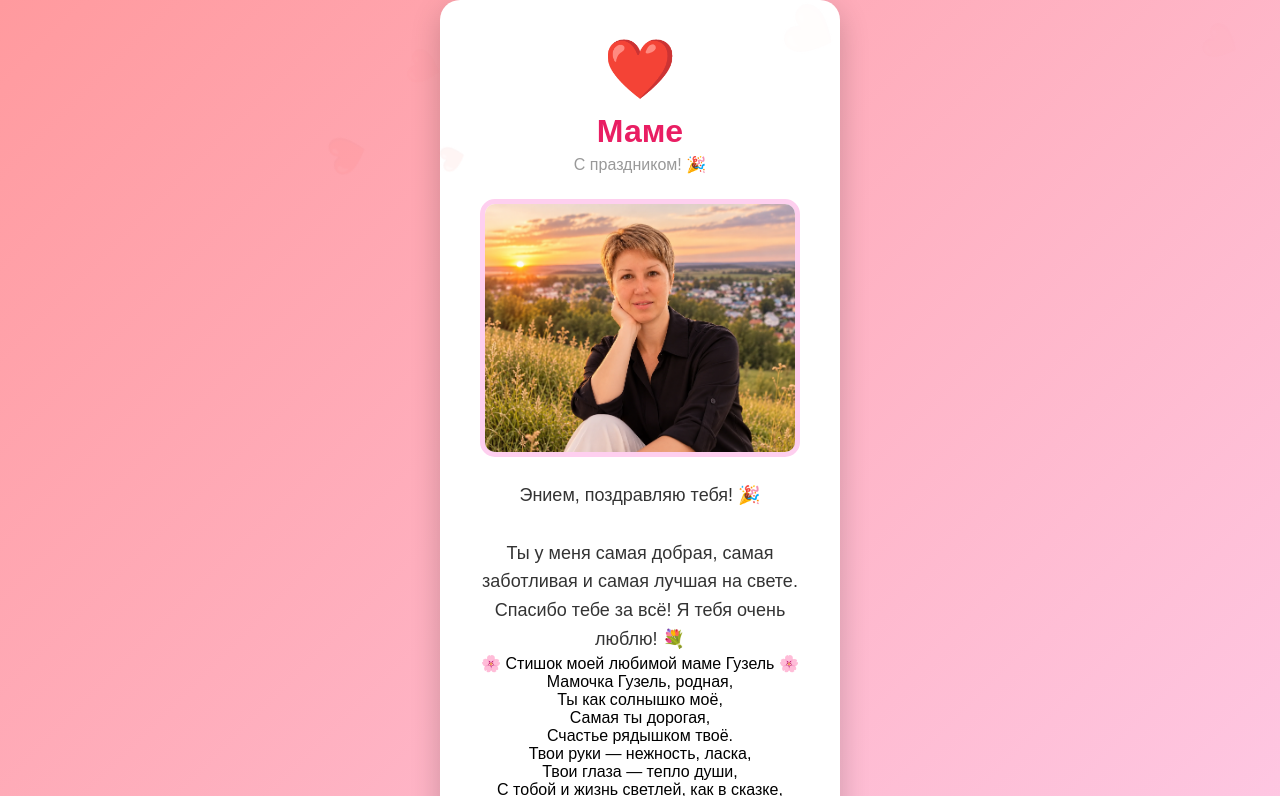
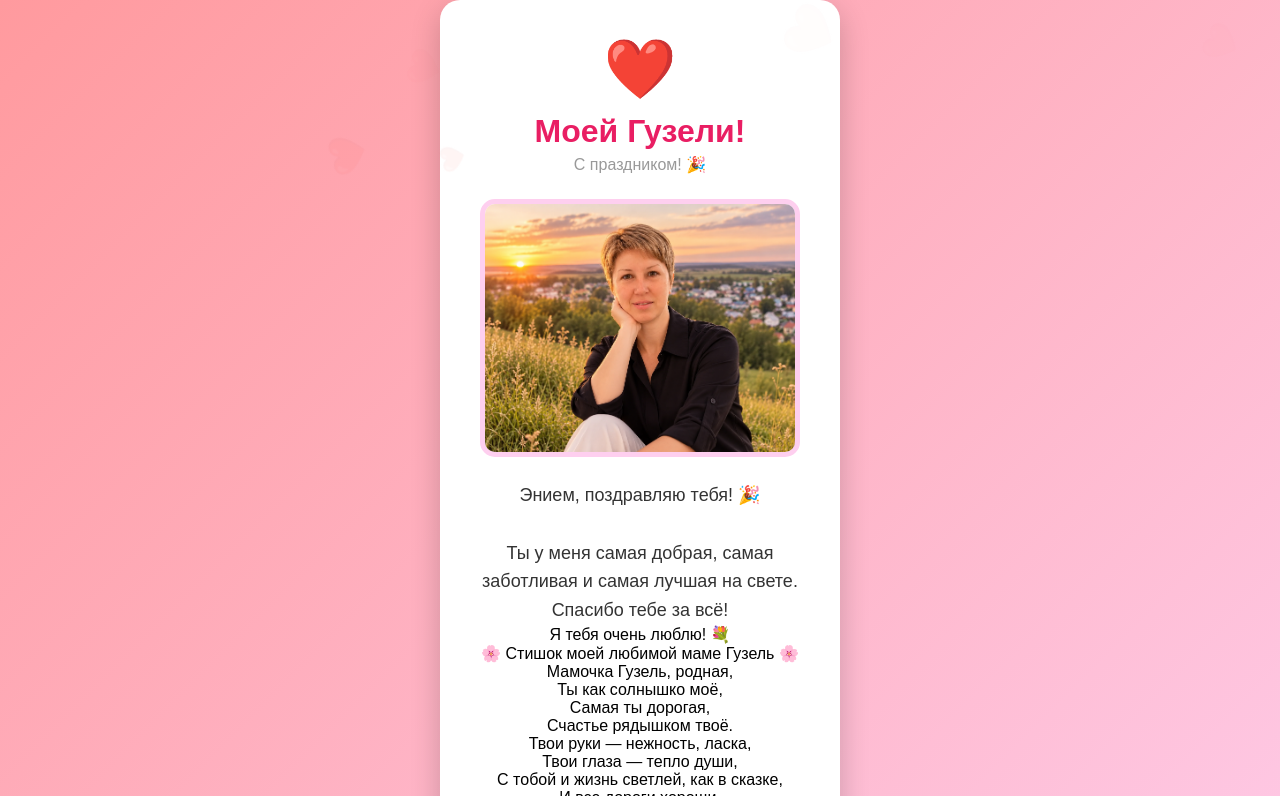
Before and after one commit to edwisl/guzel29.11.2026, a website: page index.html in a window 1280 px wide. Both pictures are taken after a click on the button "Открыть открытку". Shown: the top 796 px of the page. Drawn offline with Linux system fonts and the light colour scheme.

Commit message:
Update index.html

```diff
--- a/index.html
+++ b/index.html
@@ -2,38 +2,23 @@
 <html lang="ru">
 <head>
   <meta charset="UTF-8">
-  <!-- Эта строчка нужна, чтобы сайт хорошо выглядел на телефоне -->
   <meta name="viewport" content="width=device-width, initial-scale=1.0">
   <title>Открытка для мамы 💌</title>
-  <!-- Подключаем файл со стилями (вся красота живёт там) -->
   <link rel="stylesheet" href="style.css">
 </head>
 <body>
-
-  <!-- Главный блок открытки -->
   <div class="card">
-
-    <!-- Сердечко сверху -->
     <div class="heart">❤️</div>
-
-    <h1>Маме</h1>
+    <h1>Моей Гузели!</h1>
     <p class="hint">Нажми на кнопку 👇</p>
-
-    <!-- Кнопка. При нажатии сработает функция из script.js -->
     <button id="openButton" onclick="openCard()">Открыть открытку</button>
-
-    <!-- Этот блок с поздравлением сначала спрятан.
-         Класс "hidden" прячет его (смотри style.css) -->
     <div id="message" class="hidden">
-      <!-- ФОТОГРАФИЯ: просто положи файл photo.jpg рядом с этим файлом —
-           и фото появится в открытке! Можно взять любой снимок с мамой.
-           Строчка onerror нужна на случай, если фото ещё не добавлено:
-           тогда место под него просто спрячется, и ничего не сломается. -->
       <img id="photo" src="photo.jpg" alt="Наше фото" onerror="this.style.display='none'">
       <p class="text">
         Энием, поздравляю тебя! 🎉<br><br>
         Ты у меня самая добрая, самая заботливая и самая лучшая на свете.
-        Спасибо тебе за всё! Я тебя очень люблю! 💐
+        Спасибо тебе за всё!
+        <p>Я тебя очень люблю! 💐<p>
 
         <p>🌸 Стишок моей любимой маме Гузель 🌸<p>
 
@@ -70,10 +55,7 @@
       </p>
       <p class="signature">— Твой улымка - Эдуард</p>
     </div>
-
   </div>
-
-  <!-- Подключаем файл с кодом (вся магия живёт там) -->
   <script src="script.js"></script>
 </body>
 </html>
```
